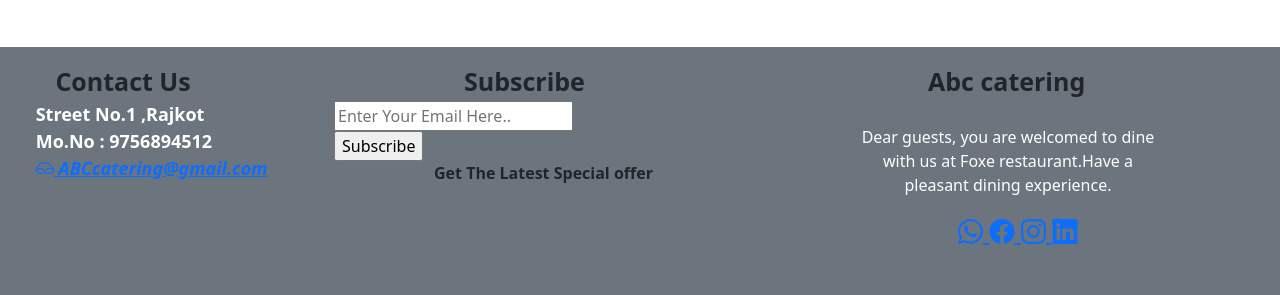
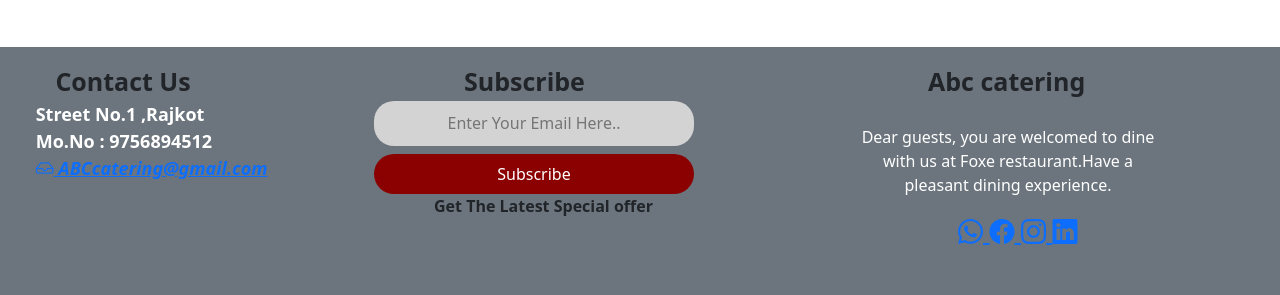
Before and after one commit to Jignapatel01/project, a PHP site: page / in a window 1280 px wide. Shown: the part 4927-5222 px from the top of the page. Run offline with PHP 8.4, Linux system fonts and the light colour scheme; some libraries are stand-ins or nearby versions.

Commit message:
Update style.css

```diff
--- a/catering/style.css
+++ b/catering/style.css
@@ -37,6 +37,7 @@ body
     list-style-type: none;
     text-decoration: none;
 }
+
 
 #caption
 {
@@ -114,14 +115,50 @@ h1 {
  }
  .img-fluid:hover
  {
-        -ms-transform: scale(1.3); /* IE 9 */
-        -webkit-transform: scale(1.3); /* Safari 3-8 */
-        transform: scale(1.3);
+        -ms-transform:scale3d(1.2); /* IE 9 */
+        -webkit-transform:scale3d(1.2); /* Safari 3-8 */
+        transform:scale3d(1.2);
+        border:2px gray solid;
  }
  .navbar-toggler
  {
     float:right;
  }
+.sub
+{
+    text-align: center;
+    border-radius: 20px;
+    border: none;
+    width: 80%;
+    height: 45px;
+    background-color: lightgray;
+    margin-left: 40px;
+    margin-bottom: 8px;
+}
+.btn1
+{
+    text-align: center;
+    border-radius: 20px;
+    border: none;
+    width: 80%;
+    height: 40px;
+    background-color:darkred;
+    margin-left: 40px;
+    color: white;
+
+}
+.btn1:hover
+{
+    background-color: black;
+}
+.inbox a
+{
+   text-decoration: none;
+   list-style-type: none;
+   color: white;
+
+}
+
 
 @media only screen and (min-width:320px) and (max-width:480px)
 {
```
